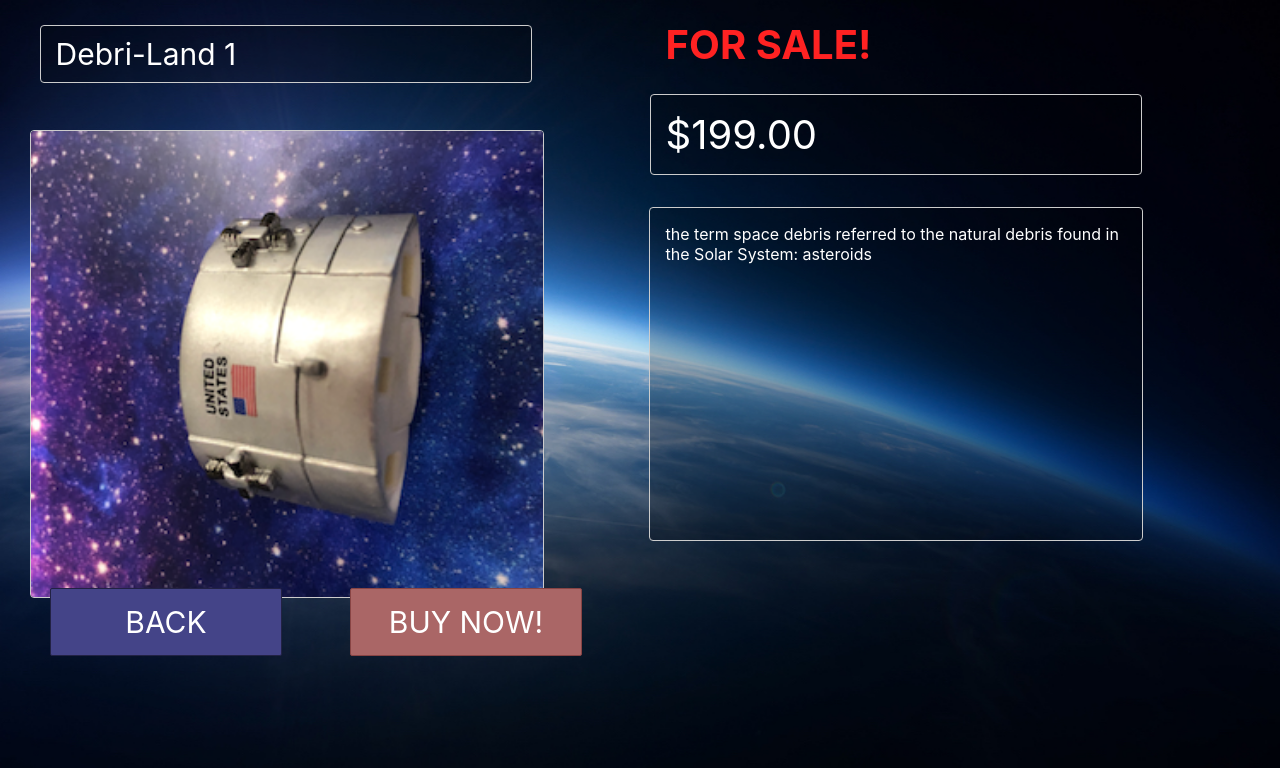
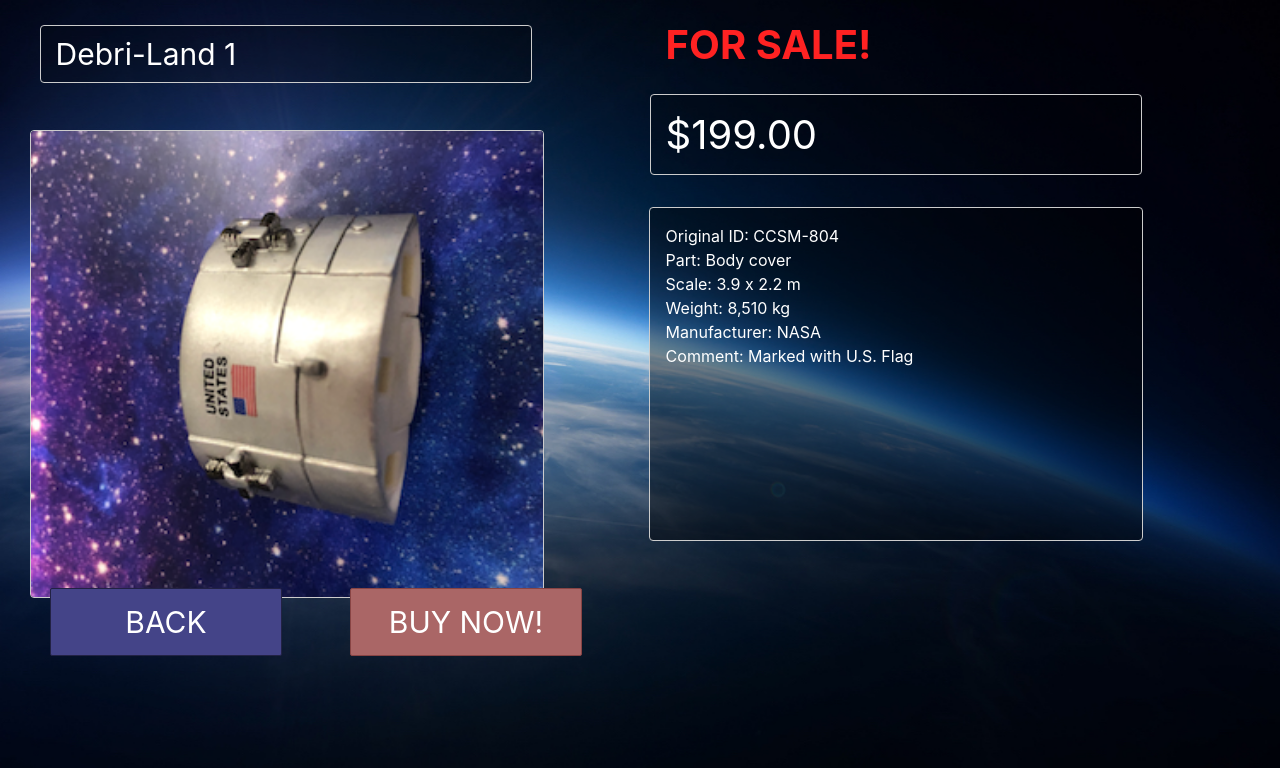
Before and after one commit to aike/spaceapp, a React (Create React App) app: page / in a window 1280 px wide. Both pictures are taken after a click on the element 236 px from the left and 643 px from the top of the page. Shown: the top 768 px of the page. Built offline with nearby package versions, Linux system fonts and the light colour scheme.

Commit message:
replace meta data

```diff
--- a/src/App.css
+++ b/src/App.css
@@ -198,9 +198,10 @@ body {
   width: 90%;
   height: 300px;
   color: white;
-  background-color: rgba(0,0,0,0.2);
+  background-color: rgba(0,0,0,0.4);
   border: 1px solid #ccc;
   border-radius: 4px;
+  line-height: 150%;
 }
 
 .det_back {
--- a/src/App.js
+++ b/src/App.js
@@ -10,9 +10,32 @@ class App extends React.Component {
       mode: 'top',
       selected: 1,
       item: [
-        {title:'Debri-Land 1', own:'John', img:'d01', price:'$199.00', desc:'the term space debris referred to the natural debris found in the Solar System: asteroids'},
-        {title:'Debri-Land 2', own:'Tom', img:'d02', price:'$99.00', desc:'the term space debris referred to the natural debris found in the Solar System: asteroids'},
-        {title:'Debri-Land 3', own:'Alice', img:'dtori', price:'$99.00', desc:'the term space debris referred to the natural debris found in the Solar System: asteroids'},
+        {title:'Debri-Land 1', own:'John', img:'d01', price:'$199.00',
+          orgid: 'CCSM-804',
+          part: 'Body cover',
+          scale: '3.9 x 2.2 m',
+          weight: '8,510 kg',
+          manufacturer: 'NASA',
+          desc: 'Marked with U.S. Flag'
+        },
+
+        {title:'Debri-Land 2', own:'Tom', img:'d02', price:'$99.00',
+          orgid: 'CCSM-804',
+          part: 'Engine nozzle',
+          scale: '1.9 x 3.0 m',
+          weight: '1,820 kg',
+          manufacturer: 'NASA',
+          desc: ''
+        },
+
+        {title:'Debri-Land 3', own:'Alice', img:'dtori', price:'$299.00',
+          orgid: 'SATM-22',
+          part: 'Heat fin',
+          scale: '0.9 x 1.8 m',
+          weight: '640 kg',
+          manufacturer: 'JAXA',
+          desc: 'Fragile'
+        }
       ]
     };
 /*
@@ -23,7 +46,7 @@ class App extends React.Component {
   scale: '3.9 x 2.2 m',
   weight: '8,510 kg',
   manufacturer: 'NASA',
-  comment: 'Marked with U.S. Flag'
+  desc: 'Marked with U.S. Flag'
 },
 {
   id: 2,
@@ -32,7 +55,7 @@ class App extends React.Component {
   scale: '1.9 x 3.0 m',
   weight: '1,820 kg',
   manufacturer: 'NASA',
-  comment: ''
+  desc: ''
 },
 {
   id: 3,
@@ -41,7 +64,7 @@ class App extends React.Component {
   scale: '0.9 x 1.8 m',
   weight: '640 kg',
   manufacturer: 'JAXA',
-  comment: 'Fragile'
+  desc: 'Fragile'
 }
 */
   }
--- a/src/detail.js
+++ b/src/detail.js
@@ -32,7 +32,17 @@ class Detail extends React.Component {
 	      <div className="det_right">
 	        <div className="det_forsale">FOR SALE!</div>
 		      <div className="det_prc">{this.props.item.price}</div>
-	        <div className="det_dsc">{this.props.item.desc}</div>
+	        <div className="det_dsc">
+	        Original ID: {this.props.item.orgid}<br />
+	        Part: {this.props.item.part}<br />
+	        Scale: {this.props.item.scale}<br />
+	        Weight: {this.props.item.weight}<br />
+	        Manufacturer: {this.props.item.manufacturer}<br />
+	        Comment: {this.props.item.desc}
+	        </div>
+
+
+
 	        <div className="det_back" onClick={this.props.sel.bind(this, -1)}>BACK</div>
 	        <div className="det_btn" onClick={this.buy.bind(this)}>BUY NOW!</div>
 	      </div>
```
